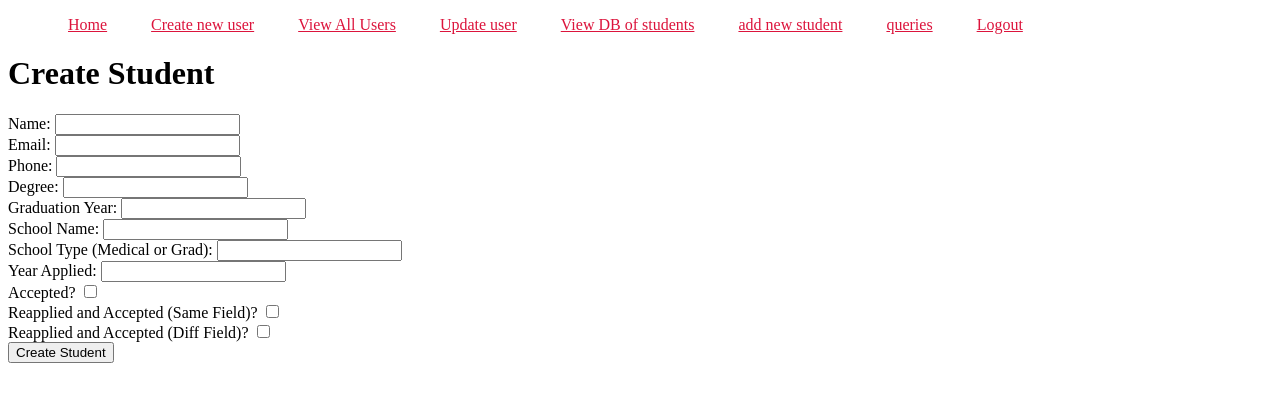
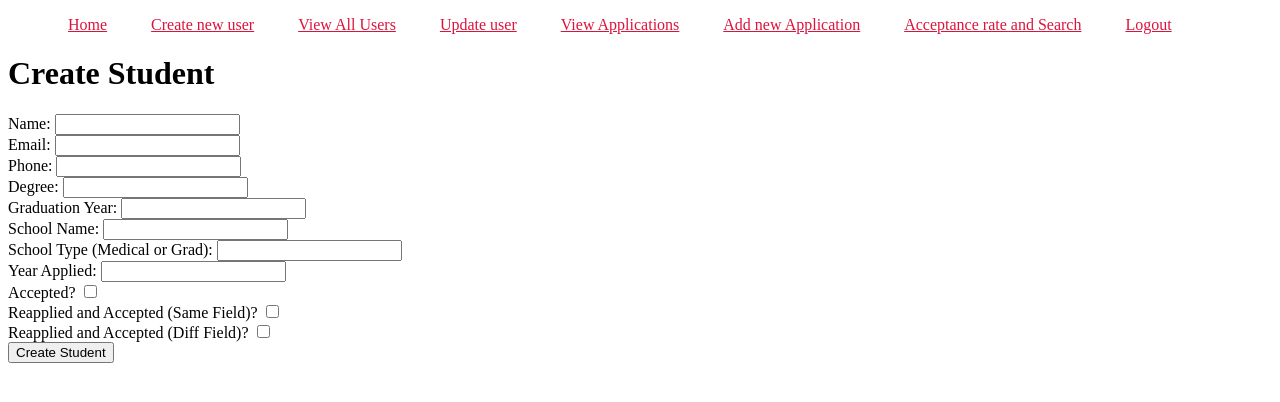
Before and after one commit to mebcool/Gradoutcome, a Flask app: page /createstudent in a window 1280 px wide. Shown: the top 402 px of the page. Run offline with Flask 3, Linux system fonts and the light colour scheme; a user stored in the database is signed in.

Commit message:
Update base.html

```diff
--- a/proto3/templates/base.html
+++ b/proto3/templates/base.html
@@ -12,13 +12,12 @@
                 <li><a href="/createuser">Create new user</a></li>
                 <li><a href="/view_users">View All Users</a></li>
                 <li><a href="/updateuser">Update user</a></li>
-                <li><a href="/view_db">View DB of students</a></li>
-                <li><a href="/createstudent">add new student</a></li>
-                <li><a href="/queries">queries</a></li>
+                <li><a href="/view_db">View Applications</a></li>
+                <li><a href="/createstudent">Add new Application</a></li>
+                <li><a href="/queries">Acceptance rate and Search</a></li>
                 <li><a href="/logout">Logout</a></li>
             {% else %}
                 <li><a href="/">Home</a></li>
-                <li><a href="/createuser">Create new user</a></li>
                 <li><a href="/login">Login</a></li>
             {% endif %}
         </ul>
```
